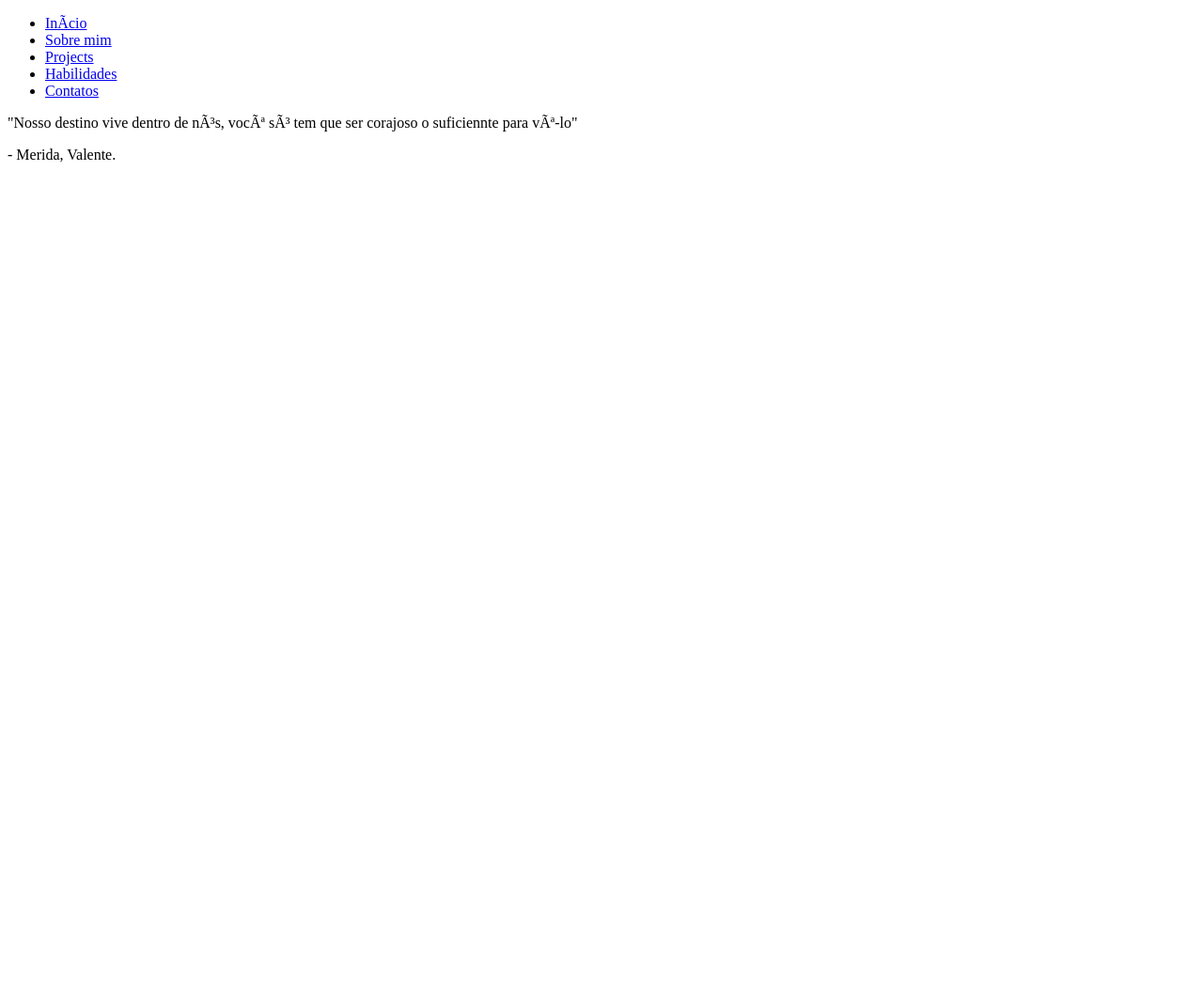
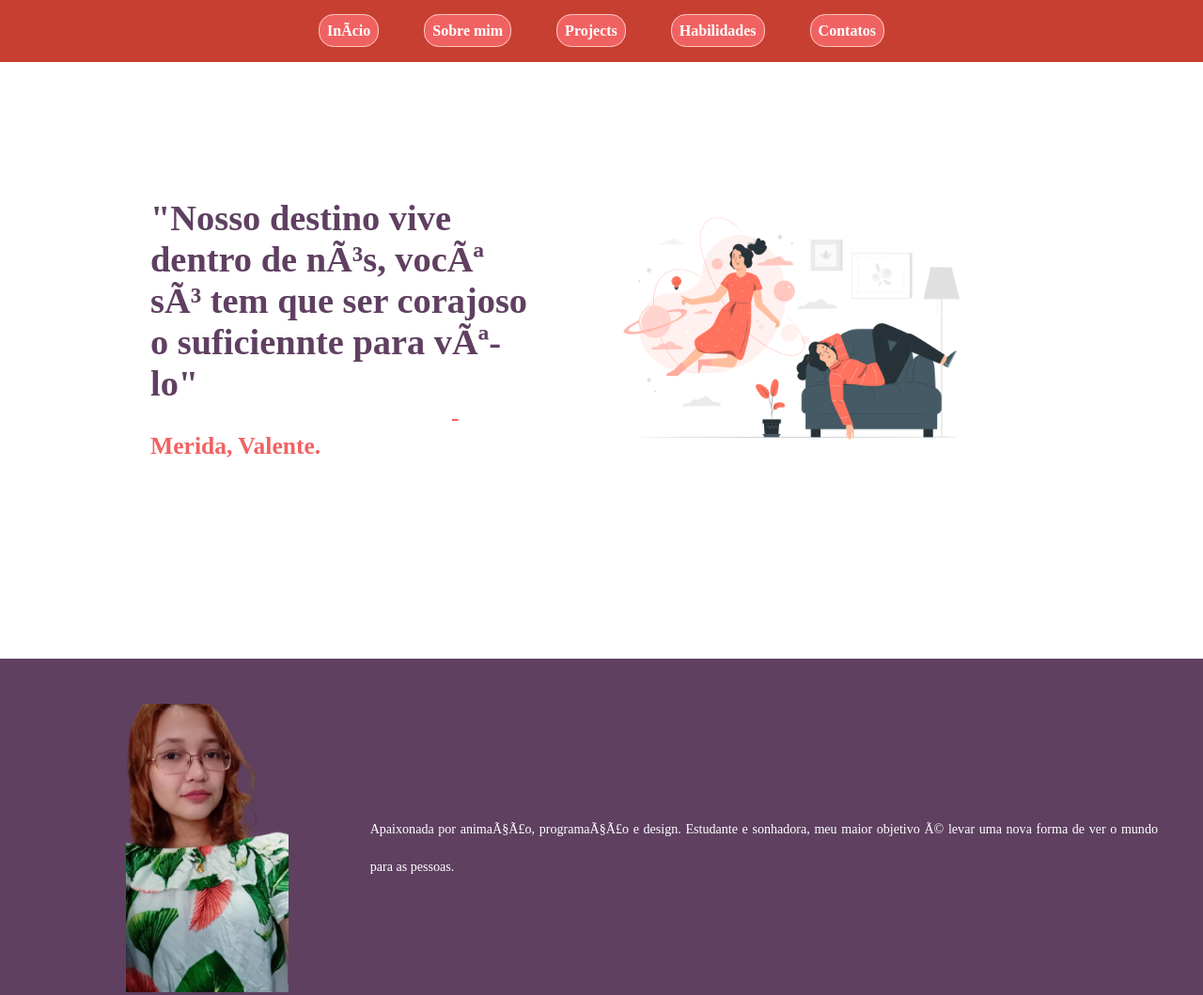
Before and after one commit to Tyfani21/blueb, a plain HTML site: page portifolio/index.html in a window 1280 px wide. Shown: the top 1059 px of the page at 94% size. Before the commit the page ends 800 px from the top, so only its background shows below. Drawn offline with Linux system fonts and the light colour scheme.

Commit message:
portifolio em andamento
Signed-off-by: Tyfani21 <tyfani.abreu@gmail.com>

```diff
--- a/portifolio/assets/css/style.css
+++ b/portifolio/assets/css/style.css
@@ -0,0 +1,88 @@
+@import url("https://fonts.googleapis.com/css2?family=Crimson+Pro:wght@200..900"
+);
+*{
+    margin: 0;
+    padding: 0;
+    font-family: 'Literata', serif;
+}
+
+html, body {
+    scroll-behavior: smooth;
+}
+/* #A28F9D - roxo claro
+ #5F4061 - roxo escuro
+ #E0948D - rosa claro
+#F06262 - rosa escuro
+ #C73F31 - vermelho*/
+nav{
+    background-color:#C73F31 ;
+    font-weight: 600;
+    position: fixed;
+    width: 100%;
+}
+nav ul{
+
+    list-style: none;
+    display: flex;
+    justify-content:center;
+}
+nav ul li{
+    padding: 1.5rem;
+}
+nav ul li a{
+    padding: .5rem;
+    text-decoration: none;
+    background-color: #F06262;
+    color: #fff;
+    border: .1rem solid #FAC7BE;
+    border-radius: 1rem;
+}
+
+header{
+    display: flex;
+    justify-content: center;
+    align-items: center;
+    padding: 10rem;
+}
+
+header div#img-dream{
+    display: flex;
+    justify-content: center;
+}
+
+header#inicio div p{
+    font-size: 3vw;
+    font-weight: 700;
+    color: #5f4061;
+}
+
+header#inicio div span{
+    font-size: 2vw;
+    font-weight: 600;
+    color: #F06262;
+    margin-left: 20rem;
+}
+header div#img-dream img{
+    width: 70%;
+ }
+
+ section#sobremim{
+     display: flex;
+     justify-self: center;
+     align-items: center;
+     padding: 3rem;
+     background-color: #5f4061;
+ }
+
+ section#sobremim div img{
+     width: 50%;
+     display: block;
+     margin: auto;
+ }
+
+ section#sobremim div p{
+    font-size: 1.1vw;
+    text-align: justify;
+    color: #fff;
+    line-height: 2.5rem;
+}
--- a/portifolio/index.html
+++ b/portifolio/index.html
@@ -24,7 +24,51 @@
                     <p>"Nosso destino vive dentro de nós, você só tem que ser corajoso o suficiennte para vê-lo"</p>
                     <span>- Merida, Valente.</span>
             </div>
+            <div id="img-dream">
+                <img src="./assets/img/Dreamer-pana.png" alt="Garota sonhando">
+            </div>
         </header>
+        <section id="sobremim">
+            <div>
+                <img src="./assets/img/euzinha.png" alt="Foto 3x4">
+            </div>
+            <div>
+                <p> Apaixonada por animação, programação e design. Estudante e sonhadora, meu maior objetivo é levar uma nova forma de ver o mundo para as pessoas.
+                </p>
+            </div>
+        </section>
+        <section id="projetos">
+            <div>
+                <img src='./assets/img/lore.png'>
+                <h2> Projeto 1</h2>
+                <p>Lorem ipsum dolor, sit amet consectetur adipisicing elit. Culpa aliquid dolore iure rem perspiciatis illo tenetur? Placeat sint aperiam et facere tenetur ipsam libero inventore vitae, quos alias modi officia.
+                </p>
+                <button> Veja mais</button>
+            </div>
+
+            <div>
+                <img src='./assets/img/lore.png'>
+                <h2> Projeto 2</h2>
+                <p>Lorem ipsum dolor, sit amet consectetur adipisicing elit. Culpa aliquid dolore iure rem perspiciatis illo tenetur? Placeat sint aperiam et facere tenetur ipsam libero inventore vitae, quos alias modi officia.
+                </p>
+                <button> Veja mais</button>
+            </div>
+            <div>
+                <img src='./assets/img/lore.png'>
+                <h2> Projeto 3</h2>
+                <p>Lorem ipsum dolor, sit amet consectetur adipisicing elit. Culpa aliquid dolore iure rem perspiciatis illo tenetur? Placeat sint aperiam et facere tenetur ipsam libero inventore vitae, quos alias modi officia.
+                </p>
+                <button> Veja mais</button>
+            </div>
+            <div>
+                <img src='./assets/img/lore.png'>
+                <h2> Projeto 4</h2>
+                <p>Lorem ipsum dolor, sit amet consectetur adipisicing elit. Culpa aliquid dolore iure rem perspiciatis illo tenetur? Placeat sint aperiam et facere tenetur ipsam libero inventore vitae, quos alias modi officia.
+                </p>
+                <button> Veja mais</button>
+            </div>
+
+        </section>
 
     </body>
 
```
Also changed, not shown: portifolio/assets/img/Dreamer-pana.png (added), portifolio/assets/img/euzinha.png (added), portifolio/assets/img/lore.png (added).
